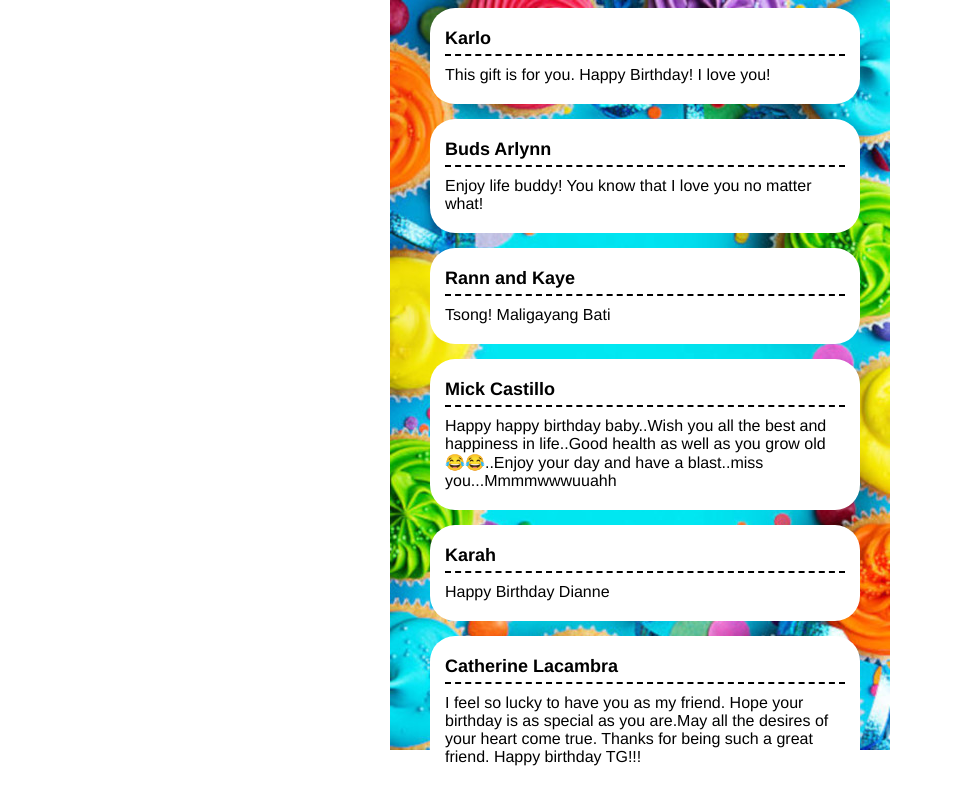
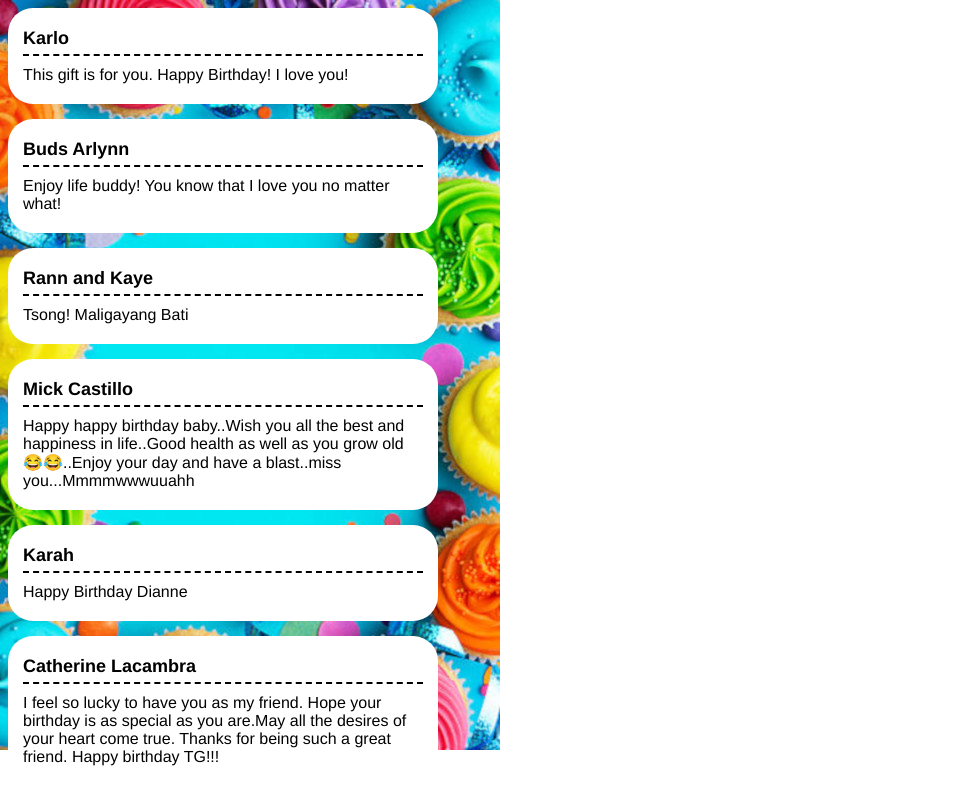
Before and after one commit to accidentalrebel/HBDDianne, a plain HTML site: page index.html in a window 1280 px wide. Shown: the top 798 px of the page, without its empty margins (0-953 px from the left). Drawn offline with Linux system fonts and the light colour scheme.

Commit message:
Update style.css

```diff
--- a/style.css
+++ b/style.css
@@ -1,11 +1,9 @@
 body {
-    background: url("bday.jpg") top center fixed  no-repeat;
+    background: url("bday.jpg") top left fixed  no-repeat;
     font-family: Helvetica;
 }
 
 #wrapper {
-    width: 420px;
-    margin: 0 auto;
 }
 
 .box {
```
